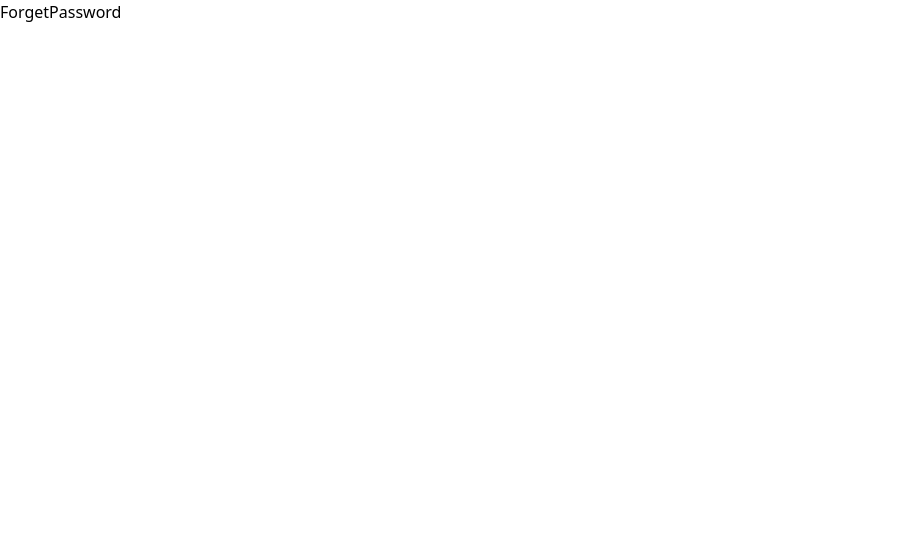
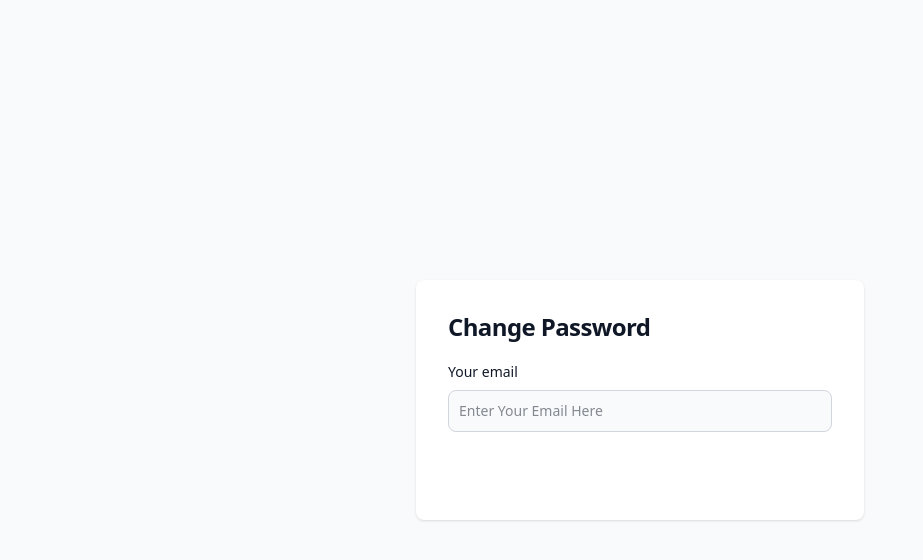
Before and after one commit to Avinashraut1998/Blog-FullStackAPP, a React (Vite) app in the folder Client/: page /admin-login/forgetpass in a window 1280 px wide. Shown: the top 560 px of the page, without its empty margins (0-923 px from the left). Built offline with nearby package versions, Linux system fonts and the light colour scheme.

Commit message:
Forget password feature UI

```diff
--- a/Client/src/admin/ForgetPassword.jsx
+++ /dev/null
@@ -1,6 +0,0 @@
-const ForgetPassword = () => {
-  return (
-    <div className="h-screen">ForgetPassword</div>
-  )
-}
-export default ForgetPassword
--- a/Client/src/admin/Login.jsx
+++ b/Client/src/admin/Login.jsx
@@ -1,16 +1,46 @@
+import { useState } from "react"
 import { Link } from "react-router"
 
 const Login = () => {
+
+  const [data, setData] = useState({
+    name: "",
+    email: "",
+    password: ""
+
+  })
+
+  const handleData = (e) => {
+    let { name, value } = e.target;
+    setData((prevVal) => ({
+      ...prevVal,
+      [name]: value
+    }))
+
+  }
+
+  const submitForm = (e) => {
+    e.preventDefault();
+
+
+
+    console.log(data);
+
+
+
+
+  }
+
   return (
     <div className=" flex justify-center p-5 m-5 font-mono  bg-white border border-gray-200 rounded-lg shadow-sm dark:bg-gray-300 dark:border-gray-400">
-      <form >
+      <form onSubmit={submitForm} >
         <div className="">
 
-        <input type="text" placeholder="Name" className="bg-amber-50 m-6 p-2 text-2xl border-amber-50 rounded-lg" />
+          <input type="text" placeholder="Name" className="bg-amber-50 m-6 p-2 text-2xl border-amber-50 rounded-lg" name="name" value={data.name} onChange={handleData} />
           <br />
-        <input type="email" placeholder="Email" className="bg-amber-50 m-6 p-2 text-2xl border-amber-50 rounded-lg" />
+          <input type="email" placeholder="Email" className="bg-amber-50 m-6 p-2 text-2xl border-amber-50 rounded-lg" name="email" value={data.email} onChange={handleData} />
           <br />
-        <input type="password" placeholder="Password" className="bg-amber-50 m-6 p-2 text-2xl border-amber-50 rounded-lg" />
+          <input type="password" placeholder="Password" className="bg-amber-50 m-6 p-2 text-2xl border-amber-50 rounded-lg" name="password" value={data.password} onChange={handleData} />
           <br />
           <Link to='/admin-login/forgetpass'>
             <div>Forget Password</div>
--- /dev/null
+++ b/Client/src/admin/PasswordReset.jsx
@@ -0,0 +1,154 @@
+import { useState } from "react";
+
+const PasswordReset = () => {
+  let [showEmail, setShowEmail] = useState(true);
+  let [showOtp, setShowOtp] = useState(false);
+  let [showPassword, setShowPassword] = useState(false);
+
+  let [email, setEmail] = useState("");
+  let [otp, setOtp] = useState("");
+  let [newPassword, setNewPassword] = useState("");
+  let [confirmPassword, setConfirmPassword] = useState("");
+
+  const handleSendOtp = (e) => {
+    e.preventDefault();
+
+    console.log(email);
+    setShowEmail(false);
+    setShowOtp(true);
+  };
+
+  const handleSubmitOtp = (e) => {
+    e.preventDefault();
+
+    console.log(otp);
+
+    setShowOtp(false);
+    setShowPassword(true)
+  };
+
+  const handleResetPassword = (e) => {
+    e.preventDefault();
+
+    console.log(newPassword, confirmPassword);
+  };
+
+  return (
+    <section className="bg-gray-50 dark:bg-gray-900 min-h-screen">
+      <div className="flex flex-col items-center justify-center px-6 py-8 mx-auto md:h-screen lg:py-0">
+        <div className="w-full bg-white rounded-lg shadow dark:border sm:max-w-md dark:bg-gray-800 dark:border-gray-700 p-6 sm:p-8">
+          <h2 className="mb-1 text-xl font-bold leading-tight tracking-tight text-gray-900 md:text-2xl dark:text-white">
+            Change Password
+          </h2>
+
+          <form className="mt-4 space-y-4 lg:mt-5 md:space-y-5">
+            {/* Email Step */}
+
+            {showEmail && (
+              <div>
+                <label
+                  htmlFor="email"
+                  className="block mb-2 text-sm font-medium text-gray-900 dark:text-white"
+                >
+                  Your email
+                </label>
+                <input
+                  type="email"
+                  id="email"
+                  value={email}
+                  onChange={(e) => setEmail(e.target.value)}
+                  placeholder="Enter Your Email Here"
+                  className="bg-gray-50 border border-gray-300 text-gray-900 text-sm rounded-lg block w-full p-2.5 dark:bg-gray-700 dark:border-gray-600 dark:placeholder-gray-400 dark:text-white"
+                  required
+                />
+                <button
+                  onClick={handleSendOtp}
+                  className="w-full mt-4 text-white bg-primary-600 hover:bg-primary-700 focus:ring-4 focus:outline-none focus:ring-primary-300 font-medium rounded-lg text-sm px-5 py-2.5 text-center dark:bg-primary-600 dark:hover:bg-primary-700 dark:focus:ring-primary-800"
+                >
+                  Send OTP
+                </button>
+              </div>
+            )}
+
+            {/* OTP Step */}
+
+            {showOtp && (
+              <div>
+                <label
+                  htmlFor="otp"
+                  className="block mb-2 text-sm font-medium text-gray-900 dark:text-white"
+                >
+                  Enter OTP
+                </label>
+                <input
+                  type="text"
+                  id="otp"
+                  value={otp}
+                  onChange={(e) => setOtp(e.target.value)}
+                  placeholder="Enter the OTP sent to your email"
+                  className="bg-gray-50 border border-gray-300 text-gray-900 text-sm rounded-lg block w-full p-2.5 dark:bg-gray-700 dark:border-gray-600 dark:placeholder-gray-400 dark:text-white"
+                  required
+                />
+                <button
+                  onClick={handleSubmitOtp}
+                  className="w-full mt-4 text-white bg-green-600 hover:bg-green-700 focus:ring-4 focus:outline-none focus:ring-green-300 font-medium rounded-lg text-sm px-5 py-2.5 text-center dark:bg-green-600 dark:hover:bg-green-700 dark:focus:ring-green-800"
+                >
+                  Submit OTP
+                </button>
+              </div>
+            )}
+
+            {/* Password Reset Step */}
+
+            {showPassword && (
+              <>
+                <div>
+                  <label
+                    htmlFor="password"
+                    className="block mb-2 text-sm font-medium text-gray-900 dark:text-white"
+                  >
+                    New Password
+                  </label>
+                  <input
+                    type="password"
+                    id="password"
+                    value={newPassword}
+                    onChange={(e) => setNewPassword(e.target.value)}
+                    placeholder="Enter New Password"
+                    className="bg-gray-50 border border-gray-300 text-gray-900 text-sm rounded-lg block w-full p-2.5 dark:bg-gray-700 dark:border-gray-600 dark:placeholder-gray-400 dark:text-white"
+                    required
+                  />
+                </div>
+                <div>
+                  <label
+                    htmlFor="confirm-password"
+                    className="block mb-2 text-sm font-medium text-gray-900 dark:text-white"
+                  >
+                    Confirm Password
+                  </label>
+                  <input
+                    type="password"
+                    id="confirm-password"
+                    value={confirmPassword}
+                    onChange={(e) => setConfirmPassword(e.target.value)}
+                    placeholder="Enter Confirm Password"
+                    className="bg-gray-50 border border-gray-300 text-gray-900 text-sm rounded-lg block w-full p-2.5 dark:bg-gray-700 dark:border-gray-600 dark:placeholder-gray-400 dark:text-white"
+                    required
+                  />
+                </div>
+
+                <button
+                  onClick={handleResetPassword}
+                  className="w-full mt-4 text-white bg-purple-600 hover:bg-purple-700 focus:ring-4 focus:outline-none focus:ring-purple-300 font-medium rounded-lg text-sm px-5 py-2.5 text-center dark:bg-purple-600 dark:hover:bg-purple-700 dark:focus:ring-purple-800"
+                >
+                  Reset Password
+                </button>
+              </>
+            )}
+          </form>
+        </div>
+      </div>
+    </section>
+  );
+};
+export default PasswordReset;
--- a/Client/src/main.jsx
+++ b/Client/src/main.jsx
@@ -15,7 +15,7 @@ import Gallery from './pages/landingPage/Gallery.jsx'
 import About from './pages/landingPage/About.jsx';
 import Contact from './pages/landingPage/Contact.jsx';
 import Login from './admin/Login.jsx';
-import ForgetPassword from './admin/ForgetPassword.jsx';
+import PasswordReset from './admin/PasswordReset.jsx';
 
 
 
@@ -38,7 +38,7 @@ const router = createBrowserRouter(
 
     //     {/* Admin page routes */ }
       <Route path="/admin-login" element={<Login />} />
-       <Route path="/admin-login/forgetpass" element={<ForgetPassword />} />
+       <Route path="/admin-login/forgetpass" element={<PasswordReset />} />
 
 
 
```
Lines whose indentation alone changed are shown as unchanged.
